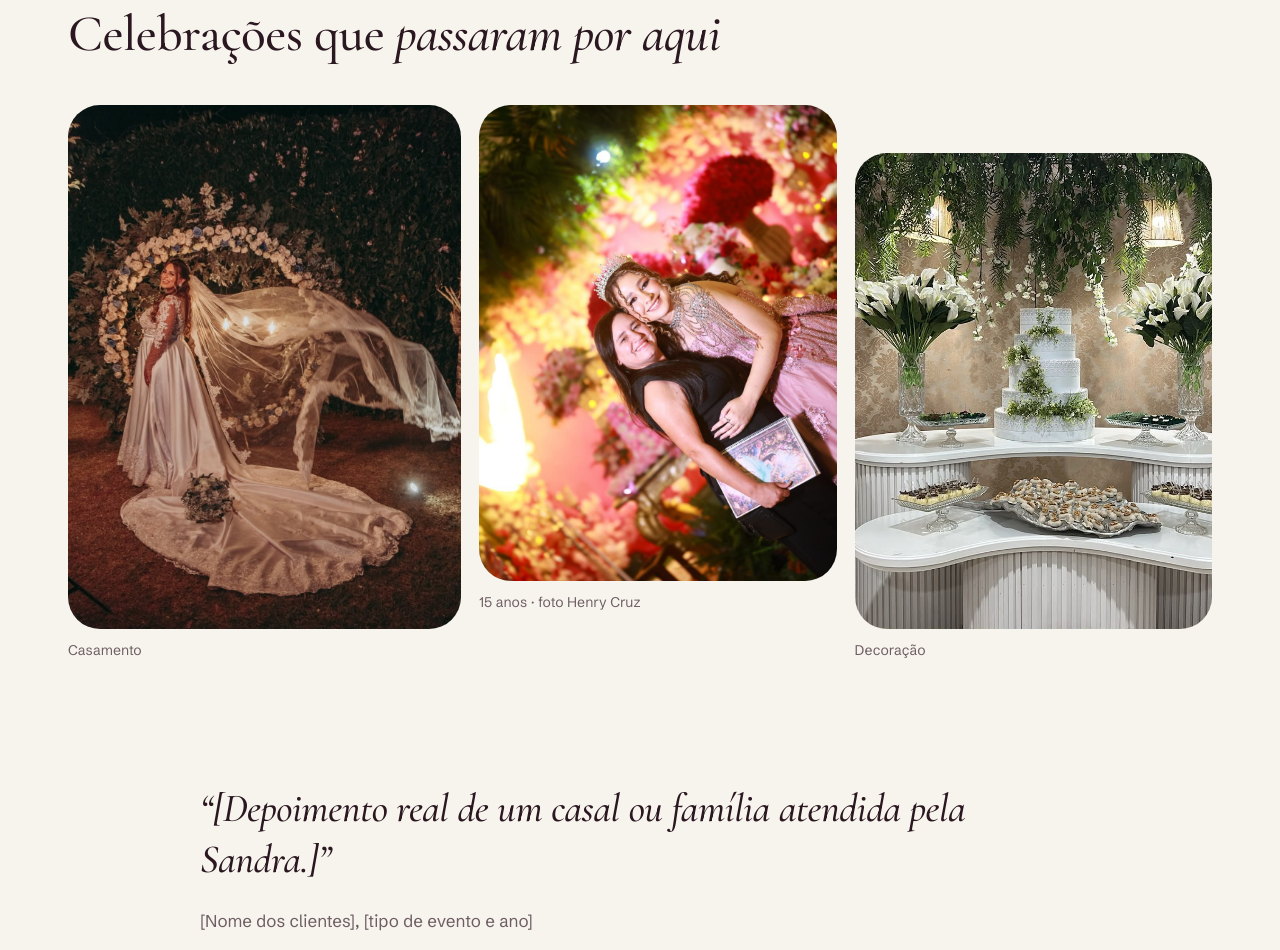
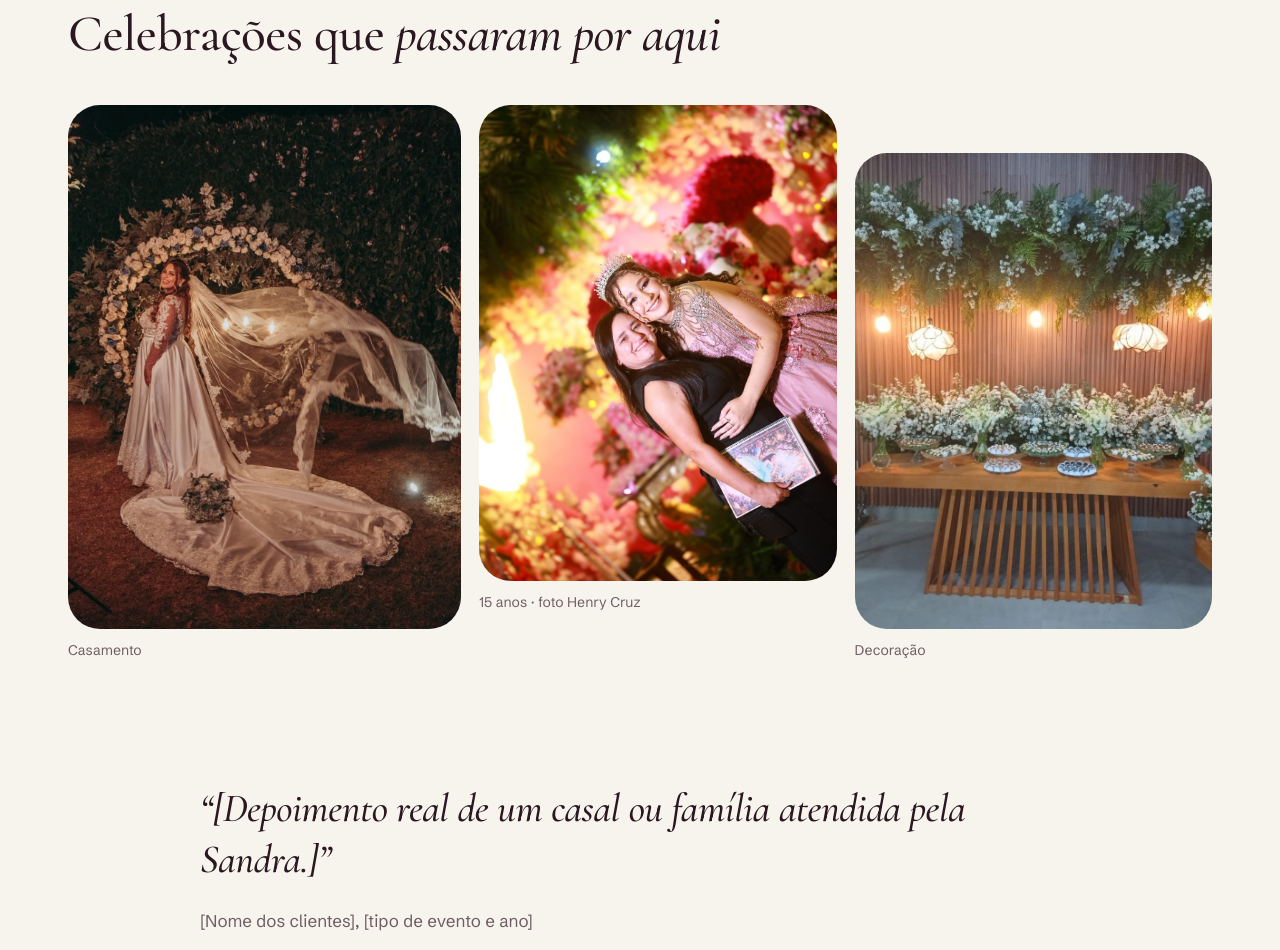
Before and after one commit to gestaoventuriholding-lang/sonhos-em-festa, a plain HTML site: page index.html in a window 1280 px wide. Shown: the part 3516-4466 px from the top of the page. Drawn offline with nearby package versions, Linux system fonts and the light colour scheme.

Commit message:
Galeria: nova foto de decoração
Co-Authored-By: Claude Opus 5.5 <noreply@anthropic.com>
Claude-Session: https://claude.ai/code/session_01TVvoCxQnuMnxsuLcTAjBqR

```diff
--- a/index.html
+++ b/index.html
@@ -123,7 +123,7 @@
       <div class="momentos__grade">
         <figure class="revelar"><img src="/assets/noiva.jpg" alt="Noiva com véu longo ao vento diante de arco de rosas brancas, à noite" loading="lazy"><figcaption>Casamento</figcaption></figure>
         <figure class="revelar"><img src="/assets/debutante.jpg" alt="Sandra Cássia abraçada à debutante de coroa e vestido rosa, em frente à decoração floral" loading="lazy"><figcaption>15 anos · foto Henry Cruz</figcaption></figure>
-        <figure class="revelar"><img src="/assets/hero.jpg" alt="Mesa de doces completa com bolo branco, arranjos de lírios e cortina de folhagem" loading="lazy"><figcaption>Decoração</figcaption></figure>
+        <figure class="revelar"><img src="/assets/mesa-madeira.jpg" alt="Mesa de doces em madeira com arranjos de flores brancas, cortina de folhagem e luminárias em formato de flor" loading="lazy"><figcaption>Decoração</figcaption></figure>
       </div>
     </section>
 
```
Also changed, not shown: assets/mesa-madeira.jpg (added).
